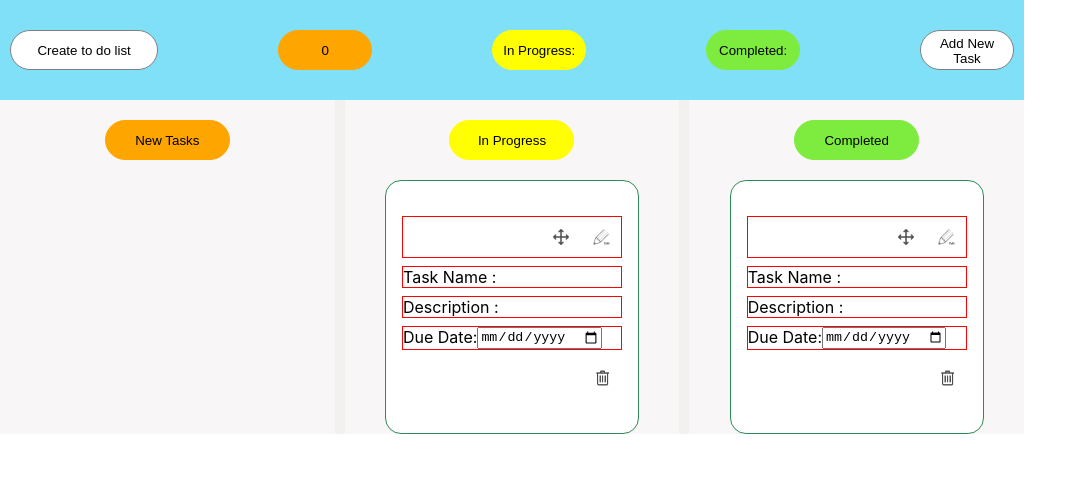
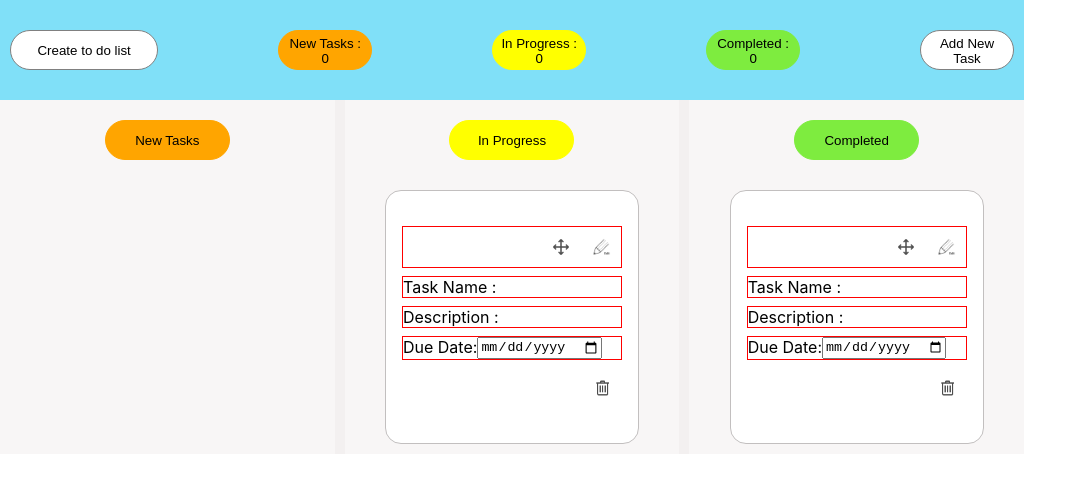
Before and after one commit to lranatunga/Task_Hub_ToDoList, a React (Create React App) app in the folder todowithreact/: page / in a window 1280 px wide. Shown: the top 492 px of the page, without its empty margins (0-1087 px from the left). Built offline with nearby package versions, Linux system fonts and the light colour scheme.

Commit message:
new task counter completed

```diff
--- a/todowithreact/src/App.js
+++ b/todowithreact/src/App.js
@@ -14,12 +14,19 @@ function App() {
 
   const [isOpen, setIsOpen] = useState(false)
 
-  const [count, setCount] = useState(0)
+
   const [taskName, setTaskName] = useState('')
   const [taskDescription, setTaskDescription] = useState('')
   const [dueDate, setDueDate] = useState('')
   const [taskList, setTaskList] = useState (
    JSON.parse(localStorage.getItem('taskBoard'))||[])
+
+
+    let assignStatus = JSON.parse(localStorage.getItem('taskBoard'))||[]
+    const assignCount = assignStatus.filter(task => task.taskStatus === 'Assign').length;
+    const [count, setCount] = useState(assignStatus.length > 0 ? assignCount : 0)
+
+    const [deleteTask, setDeleteTask] = useState('')
 
 
   const handleAddNewTasksPopup = () => {
@@ -33,27 +40,28 @@ function App() {
 
   const handleAddTask = () =>{
         setIsOpen(false)
-        setCount(count + 1)
+
 
         const newTask = {
             taskName: taskName,
             description: taskDescription,
             dueDate: dueDate,
-            status:'Assign'
+            taskStatus:'Assign'
         };
         const updatedTaskList = [...taskList, newTask];
         setTaskList(updatedTaskList);
         localStorage.setItem('taskBoard', JSON.stringify(updatedTaskList));
         setIsOpen(false)
+
+        setCount(count + 1)
+
   }
 
-  // useEffect(() => {
-  //   const storedTaskList = JSON.parse(localStorage.getItem('taskBoard'));
-  //   if (storedTaskList && Array.isArray(storedTaskList)) {
-  //     setTaskList(storedTaskList);
-  //   }
-  // }, []);
+  const deleteAddedTasks = () => {
 
+    setDeleteTask(deleteTask)
+
+   }
 
   return (
     <div className="App">
@@ -65,10 +73,11 @@ function App() {
         <div className='right-Section'>
               <div className='top-section'>
                   <AddTaskButton count={count}
-                                 countIn={'In Progress:'}
-                                 countComplete={'Completed:'}
+                                 countIn={ 0}
+                                 countComplete={0}
                                  projrctName={'Create to do list'}
-                                 handleAddNewTasksPopup= {handleAddNewTasksPopup} />
+                                 handleAddNewTasksPopup= {handleAddNewTasksPopup}
+                                  />
               </div>
               {isOpen && <AddTaskPopup isOpen={isOpen}
                             handleClose={()=>setIsOpen(false)}
@@ -81,7 +90,7 @@ function App() {
                             dueDate={dueDate}
                             setDueDate={setDueDate}  /> }
               <div className='bottom-section'>
-                  <NewTaskBorad />
+                  <NewTaskBorad deleteAddedTasks={deleteAddedTasks}/>
                   <InProgress />
                   <CompletedTasks />
               </div>
--- a/todowithreact/src/Button.css
+++ b/todowithreact/src/Button.css
@@ -238,5 +238,6 @@
     padding: 1rem;
     gap: 8px;
     border-radius: 1rem;
-    border: 1px solid seagreen;
+    border: 1px solid rgb(194, 191, 191);
+    margin: 10px;
 }
--- a/todowithreact/src/Components/AddTaskButton.js
+++ b/todowithreact/src/Components/AddTaskButton.js
@@ -9,9 +9,9 @@ function AddTaskButton (props) {
 return(
     <div className='project-summery'>
     <TaskStatus class='project-board' status={props.projrctName}/>
-    <TaskStatus class='count-new-task' status={props.count} />
-    <TaskStatus class='count-inprogress' status={props.countIn} />
-    <TaskStatus class='count-completed' status={props.countComplete} />
+    <TaskStatus class='count-new-task' status='New Tasks : ' countStatus={props.count} />
+    <TaskStatus class='count-inprogress' status='In Progress : ' countStatus={props.countIn} />
+    <TaskStatus class='count-completed' status='Completed : ' countStatus={props.countComplete} />
     <button className='add-new-task' onClick={props.handleAddNewTasksPopup}>Add New Task</button>
 
     </div>
--- a/todowithreact/src/Components/TasksStatus.js
+++ b/todowithreact/src/Components/TasksStatus.js
@@ -1,7 +1,7 @@
 function TaskStatus(props) {
     return(
-        <button className={props.class}>
-        {props.status}
+        <button className={props.class}>{props.status}
+        {props.countStatus}
    </button>
     )
 }
```
Also changed, not shown: todowithreact/src/Components/NewTaskBoard.js (+6 -4 lines).
